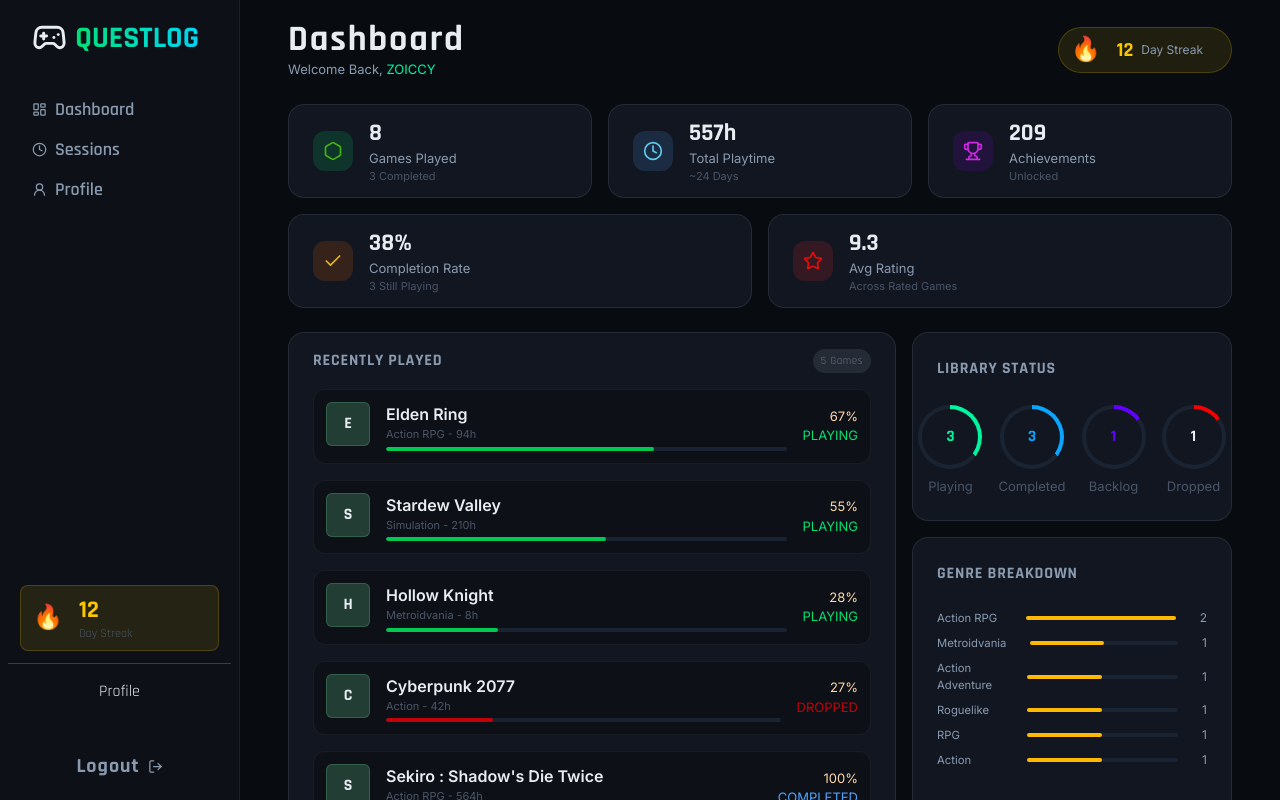
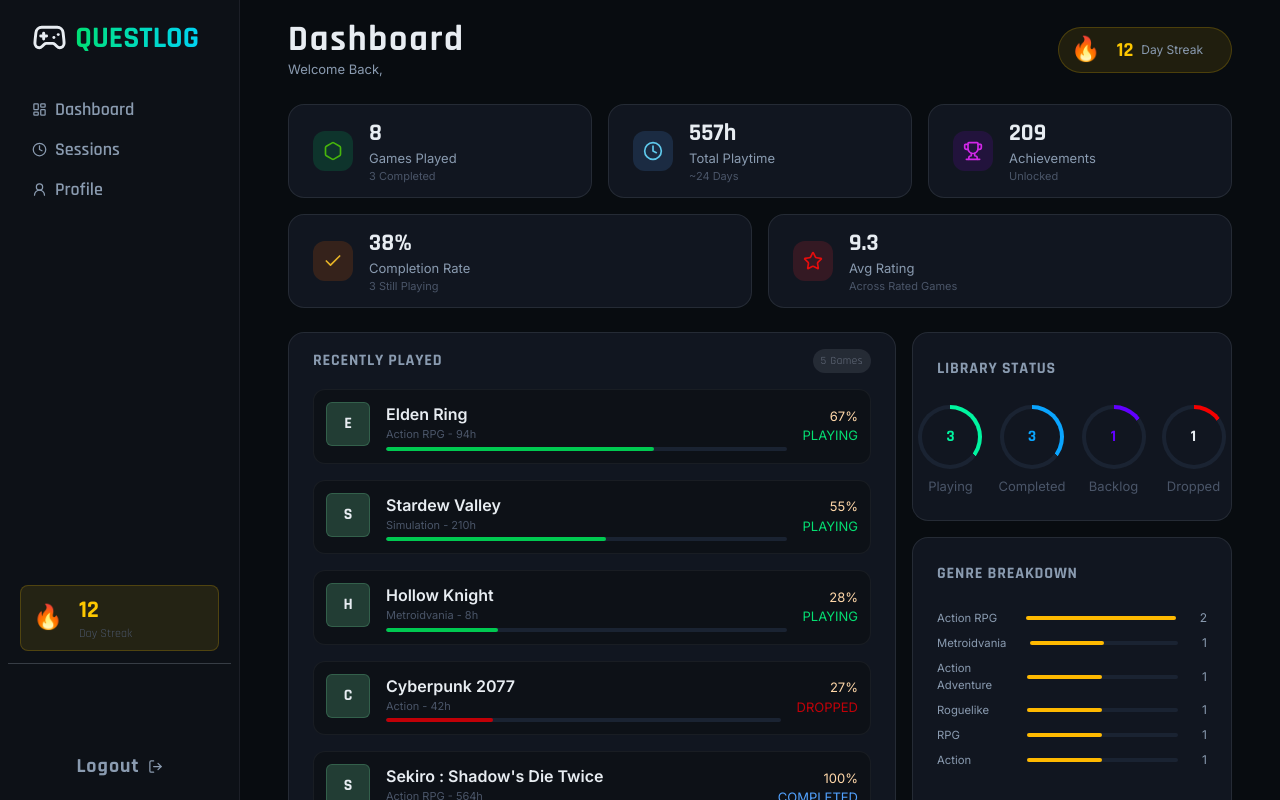
Before and after one commit to rahulg1310/progress-tracker, a React (Vite) app in the folder frontend/: page /dashboard in a window 1280 px wide. Built offline with nearby package versions, Linux system fonts and the light colour scheme.

Commit message:
sign in use context

```diff
--- a/frontend/src/components/DashContent.jsx
+++ b/frontend/src/components/DashContent.jsx
@@ -4,15 +4,18 @@ import GameCard from './GameCard'
 import LibraryStatus from './LibraryStatus'
 import GenreBreakdown from './GenreBreakdown'
 import TopByPlaytime from './TopByPlaytime'
+import { useContext } from 'react'
+import { UserData } from '../context/UserContext'
 
 const DashContent = (props) => {
+  const {user} = useContext(UserData);
   return (
     <div className='min-h-screen w-full px-4 md:px-8  xl:px-12 py-5 overflow-y-auto'>
       <div className='flex flex-col gap-6 w-full'>
         <div className='flex justify-between items-center'>
             <div>
                 <h1 className='font-bold text-4xl tracking-wider'>Dashboard</h1>
-                <h4 className='body text-[13px] text-[#8a9bb0]'>Welcome Back, <span className='text-[#00f5a0]'>ZOICCY</span></h4>
+                <h4 className='body text-[13px] text-[#8a9bb0]'>Welcome Back, <span className='text-[#00f5a0]'>{user?.username}</span></h4>
             </div>
             <div>
                 <div className='px-3 flex bg-yellow-400/10 rounded-3xl border border-yellow-400/20 justify-center items-center'>
@@ -62,7 +65,7 @@ const DashContent = (props) => {
                 </div>
             </div>
         </div>
-        <div className='w-full xl:w-[73%] bg-[#111620] py-4 px-6 rounded-xl border border-gray-400/15 flex flex-col gap-4 '>
+        <div className='w-full flex-1 bg-[#111620] py-4 px-6 rounded-xl border border-gray-400/15 flex flex-col gap-4 '>
             <div className='flex flex-col md:flex-row md:items-center md:justify-between gap-4'>
                 <h1 className='font-bold text-[#8a9bb0] tracking-wider'>TOP BY PLAYTIME</h1>
                 <span className='text-[11px] bg-gray-400/15 rounded-2xl px-2 py-1 text-gray-500 tracking-wider'>557h total</span>
@@ -73,7 +76,7 @@ const DashContent = (props) => {
                 })}
             </div>
         </div>
-        <div className='w-full xl:w-[73%] bg-[#111620] py-4 px-6 rounded-xl border border-gray-400/15 flex flex-col gap-4 '>
+        <div className='w-full flex-1 bg-[#111620] py-4 px-6 rounded-xl border border-gray-400/15 flex flex-col gap-4 '>
             <div>
                 <h1 className='font-bold text-[#8a9bb0] tracking-wider'>LEVEL</h1>
             </div>
--- a/frontend/src/components/Sidebar.jsx
+++ b/frontend/src/components/Sidebar.jsx
@@ -11,8 +11,11 @@ import { Heart } from 'lucide-react'
 import { UsersRound } from 'lucide-react'
 import { LogOut } from 'lucide-react'
 import { useNavigate } from 'react-router-dom'
+import { UserData } from '../context/UserContext'
+import { useContext } from 'react'
 
 const Sidebar = () => {
+  const {user , setUser} = useContext(UserData);
   const navigate = useNavigate();
   return (
     <>
@@ -41,10 +44,11 @@ const Sidebar = () => {
             </div>
         </div>
         <div className='w-full flex flex-col justify-between px-4 py-4 flex-1'>
-            <div className='w-full flex justify-center'>Profile</div>
+            <div className='w-full flex justify-center text-[#00ff73] body text-2xl'>{user?.username}</div>
             <div className='w-full flex justify-center'>
               <button
               onClick={()=>{
+                setUser(null);
                 navigate('/');
               }}
               className='w-full py-1 flex justify-center items-center gap-2 font-bold tracking-wider text-xl hover:bg-gray-800 rounded-[7px] transition-all duration-150 text-[#8a9bb0]'>Logout <LogOut size={15}/></button>
--- /dev/null
+++ b/frontend/src/context/UserContext.jsx
@@ -0,0 +1,16 @@
+import React, { createContext, useState } from 'react'
+
+export const UserData = createContext();
+
+const UserContext = ({children}) => {
+  const [user, setUser] = useState(null);
+  return (
+    <div>
+        <UserData.Provider value={{user , setUser}}>
+            {children}
+        </UserData.Provider>
+    </div>
+  )
+}
+
+export default UserContext
--- a/frontend/src/main.jsx
+++ b/frontend/src/main.jsx
@@ -3,9 +3,13 @@ import { createRoot } from 'react-dom/client'
 import './index.css'
 import App from './App.jsx'
 import { BrowserRouter } from 'react-router-dom'
+import UserContext from './context/UserContext.jsx'
 
 createRoot(document.getElementById('root')).render(
-  <BrowserRouter>
-    <App />
-  </BrowserRouter>
+  <UserContext>
+    <BrowserRouter>
+      <App />
+    </BrowserRouter>
+  </UserContext>
+
 )
--- a/frontend/src/pages/Dashboard.jsx
+++ b/frontend/src/pages/Dashboard.jsx
@@ -190,7 +190,7 @@ const Dashboard = () => {
 
 
   return (
-    <div className='flex min-h-screen bg-[#080c10]'>
+    <div className='flex min-h-screen w-full bg-[#080c10]'>
       <Sidebar />
       <div className='flex-1 overflow-y-auto'>
         <DashContent profile_stats={profile_stats} game_card={game_card} library_status={library_status} genre_breakdown={genre_breakdown} top_by_playtime={top_by_playtime}/>
--- a/frontend/src/pages/SignIn.jsx
+++ b/frontend/src/pages/SignIn.jsx
@@ -2,6 +2,8 @@ import React, { useState } from 'react'
 import { Gamepad2 } from 'lucide-react'
 import { useNavigate } from 'react-router-dom'
 import axios from 'axios'
+import { useContext } from 'react'
+import { UserData } from '../context/UserContext'
 
 const SignIn = () => {
   const navigate = useNavigate();
@@ -9,6 +11,7 @@ const SignIn = () => {
   const [password, setPassword] = useState('');
   const [emailError,setEmailError] = useState('');
   const [passError,setPassError] = useState('');
+  const { setUser } = useContext(UserData);
   const validate = () =>{
     setEmailError('');
     setPassError('');
@@ -51,7 +54,8 @@ const SignIn = () => {
                             email : email,
                             password : password
                         });
-                        console.log(response.data);
+                        console.log(response.data.userData);
+                        setUser(response.data.userData);
                         navigate('/dashboard');
                     }
                     catch(error){
--- a/frontend/src/pages/SignUp.jsx
+++ b/frontend/src/pages/SignUp.jsx
@@ -76,7 +76,7 @@ const SignUp = () => {
                             }
                         );
                         console.log(response.data);
-                        navigate('/dashboard');
+                        navigate('/');
                     }
                     catch(error){
                         console.log(error.response.data);
@@ -128,7 +128,7 @@ const SignUp = () => {
                     value={cpass} type="password" name="" id="" placeholder='Enter Password' className='body text-[13px] px-2 py-2 rounded-[10px] mt-1 w-full bg-[#080c10] outline-none border border-gray-600/40 focus:border-cyan-400 transition-all duration-200 ' />
                     <span className='body text-[11px] text-[#ff2929] ml-1 mb-3'>{cpassError}</span>
                 </div>
-                <button type='submit' className='font-bold tracking-wider text-black w-full bg-linear-to-r from-green-400 to-cyan-400 rounded-[7px] py-1.5 hover:-translate-y-0.5 hover:opacity-80 transition-all duration-200 mt-3'>Continue</button>
+                <button type='submit' className='font-bold tracking-wider text-black w-full bg-linear-to-r from-green-400 to-cyan-400 rounded-[7px] py-1.5 hover:-translate-y-0.5 hover:opacity-80 transition-all duration-200 mt-3'>Create Account</button>
             </form>
         </div>
 
```
Also changed, not shown: 1 other file (tests, documents, lock files or other folders).
